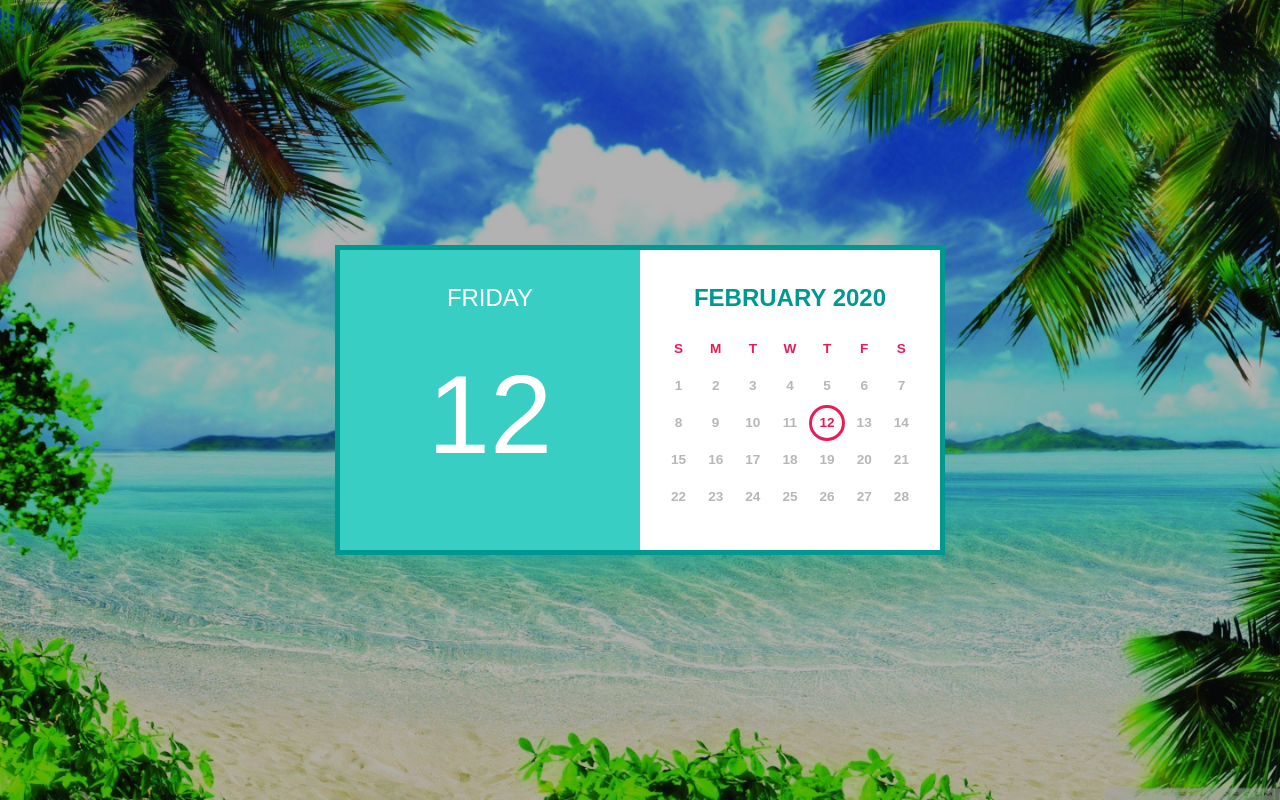
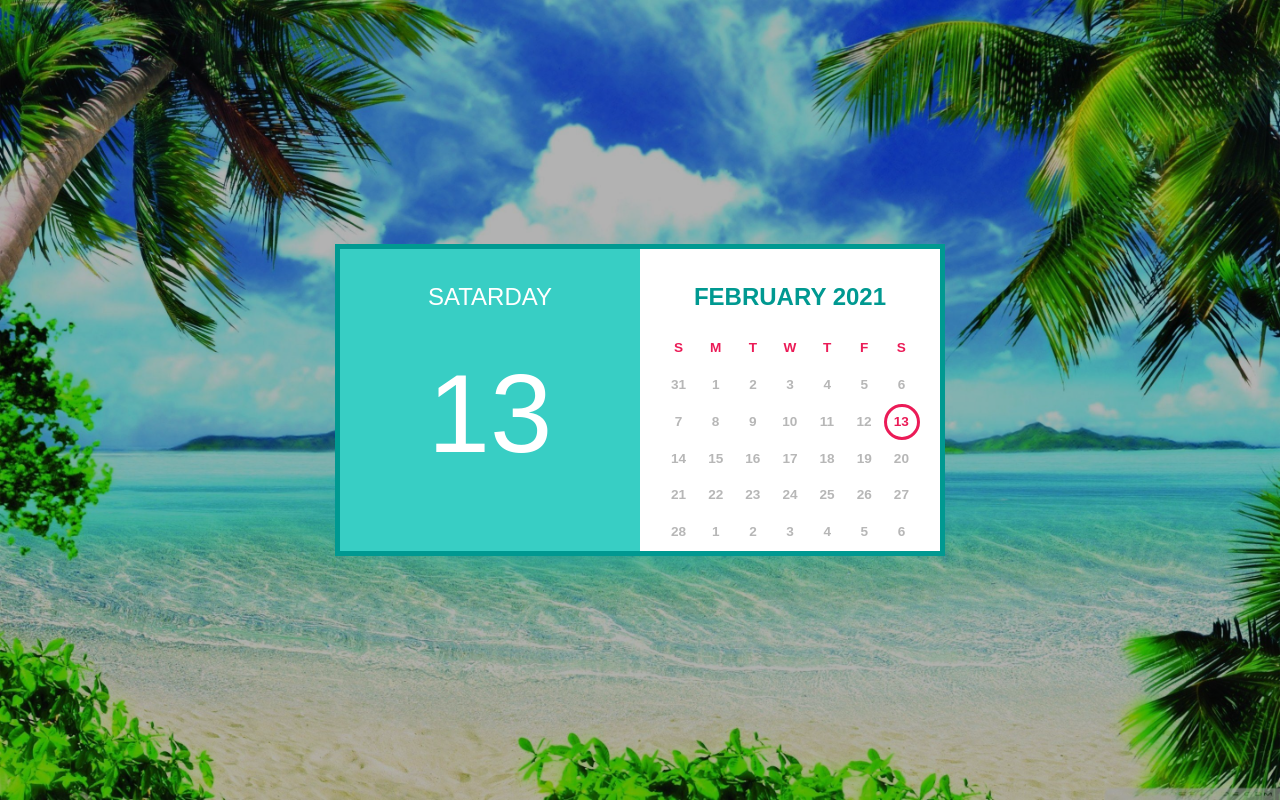
Before and after one commit to andrewsilent/FD2020-2-react-calendar, a React (Create React App) app: page / in a window 1280 px wide. Built offline with nearby package versions, Linux system fonts and the light colour scheme.

Commit message:
add basic calendar state

```diff
--- a/src/assets/css/style.css
+++ b/src/assets/css/style.css
@@ -28,8 +28,8 @@
   border: 5px solid #009991;
 }
 
-.single-day,
-.single-month {
+.selected-day,
+.selected-month {
   flex-grow: 1;
   min-height: 300px;
   min-width: 300px;
@@ -39,30 +39,52 @@
   align-items: center;
 }
 
-.single-day {
+.selected-day {
   text-transform: uppercase;
   background-color: #38cec4;
   color: #ffffff;
 }
 
-.single-day .day-of-week {
+.selected-day .day-of-week {
   font: 300 1.5rem/1.5 "Arial", sans-serif;
 }
 
-.single-day .day-of-week,
-.single-month .month {
+.selected-day .day-of-week,
+.selected-month .month,
+.selected-month .prev-month,
+.selected-month .next-month {
   margin-top: 30px;
   margin-bottom: 15px;
+  align-self: center;
 }
 
-.single-day .day {
+.selected-month .prev-month,
+.selected-month .next-month {
+  text-align: center;
+  align-self: center;
+  flex-grow: 1;
+  cursor: pointer;
+}
+
+.display-none {
+  display: none;
+}
+
+.selected-day .day {
   font: 400 7rem/1.5 "Arial", sans-serif;
 }
 
-.single-month .month {
+.selected-month .month-list {
+  display: flex;
+  width: 100%;
+}
+
+.selected-month .month {
   font: 700 1.5rem/1.5 "Arial", sans-serif;
   color: #009991;
   text-transform: uppercase;
+  text-align: center;
+  flex-grow: 1;
 }
 
 .day-of-week-list,
@@ -87,12 +109,21 @@
   text-align: center;
 }
 
-.day-list .day {
+.day-list .day span {
   color: #b7b7b7;
+  cursor: pointer;
+  transition: color 0.3s ease 0s;
+}
+
+.day-list .day span:hover {
+  color: #eb1b57;
+}
+
+.day-list .current-day span {
+  color: #eb1b57;
 }
 
 .day-list .current-day {
-  color: #eb1b57;
   position: relative;
 }
 
--- a/src/components/Calendar/index.jsx
+++ b/src/components/Calendar/index.jsx
@@ -1,13 +1,13 @@
 import React, { Component } from "react";
-import SingleDay from "../SingleDay";
-import SingleMonth from "../SingleMonth";
+import SelectedDate from "../SelectedDate";
+import SelectedMonth from "../SelectedMonth";
 
 class Calendar extends Component {
   render() {
     return (
       <div className="modal-calendar">
-        <SingleDay />
-        <SingleMonth />
+        <SelectedDate />
+        <SelectedMonth />
       </div>
     );
   }
--- /dev/null
+++ b/src/components/Day/index.jsx
@@ -0,0 +1,14 @@
+import React, { Component } from "react";
+
+class Day extends Component {
+  constructor(props) {
+    super(props);
+  }
+
+  render() {
+    const { date } = this.props;
+    return <>{date}</>;
+  }
+}
+
+export default Day;
--- a/src/components/DayList/index.jsx
+++ b/src/components/DayList/index.jsx
@@ -1,44 +1,60 @@
 import React, { Component } from "react";
+import Day from "../Day";
 
 class DayList extends Component {
+  // ***********************************************************************************************************
+  // Вся эта логика переедет в другое место (на верхний уровень), когда начну внедрять возможность выбора месяца
+  // ***********************************************************************************************************
+  getStart(someDate = new Date()) {
+    const local = new Date(someDate); // immutable local date
+    const day = new Date(local.setDate(1)); // first day of current month
+    return new Date(day.setDate(-day.getDay() + day.getDate())); // get sunday
+  }
+
+  getFinish(someDate = new Date()) {
+    const day = new Date(someDate);
+    const firstDayOfNextMonth = new Date(
+      new Date(day.setMonth(day.getMonth() + 1)).setDate(1)
+    );
+    return new Date(
+      firstDayOfNextMonth.setDate(
+        6 - firstDayOfNextMonth.getDay() + firstDayOfNextMonth.getDate()
+      )
+    ); // get saturday
+  }
+
+  monthArray(someDate = new Date()) {
+    const start = this.getStart(someDate);
+    const finish = this.getFinish(someDate);
+    const monthArray = [];
+    let day = start;
+    monthArray.push(this.getStart(someDate)); // some reason if i push 'start' or 'day', pushed element turns into next day, not start day
+    while (day < finish) {
+      monthArray.push(day);
+      day = new Date(day.setDate(day.getDate() + 1));
+    }
+    return monthArray;
+  }
+
+  getClassName(element) {
+    if (element.getDate() === new Date().getDate()) {
+      return `day current-day`;
+    }
+    return `day`;
+  }
+
   render() {
     return (
       <ul className="day-list">
-        <li className="day">1</li>
-        <li className="day">2</li>
-        <li className="day">3</li>
-        <li className="day">4</li>
-        <li className="day">5</li>
-        <li className="day">6</li>
-        <li className="day">7</li>
-        <li className="day">8</li>
-        <li className="day">9</li>
-        <li className="day">10</li>
-        <li className="day">11</li>
-        <li className="day current-day">12</li>
-        <li className="day">13</li>
-        <li className="day">14</li>
-        <li className="day">15</li>
-        <li className="day">16</li>
-        <li className="day">17</li>
-        <li className="day">18</li>
-        <li className="day">19</li>
-        <li className="day">20</li>
-        <li className="day">21</li>
-        <li className="day">22</li>
-        <li className="day">23</li>
-        <li className="day">24</li>
-        <li className="day">25</li>
-        <li className="day">26</li>
-        <li className="day">27</li>
-        <li className="day">28</li>
-        <li className="day next-month">1</li>
-        <li className="day next-month">2</li>
-        <li className="day next-month">3</li>
-        <li className="day next-month">4</li>
-        <li className="day next-month">5</li>
-        <li className="day next-month">6</li>
-        <li className="day next-month">7</li>
+        {this.monthArray().map((element) => {
+          return (
+            <li key={new Date(element).getTime()} className={this.getClassName(element)}>
+              <span>
+                <Day date={element.getDate()} />
+              </span>
+            </li>
+          );
+        })}
       </ul>
     );
   }
--- a/src/components/DayOfWeekList/index.jsx
+++ b/src/components/DayOfWeekList/index.jsx
@@ -1,16 +1,24 @@
 import React, { Component } from "react";
 
 class DayOfWeekList extends Component {
+  constructor(props) {
+    super(props);
+    this.state = {
+      dayOfWeekList: ["s", "m", "t", "w", "t", "f", "s"],
+    };
+  }
+
   render() {
+    const { dayOfWeekList } = this.state;
     return (
       <ul className="day-of-week-list">
-        <li className="day-of-week">S</li>
-        <li className="day-of-week">M</li>
-        <li className="day-of-week">T</li>
-        <li className="day-of-week">W</li>
-        <li className="day-of-week">T</li>
-        <li className="day-of-week">F</li>
-        <li className="day-of-week">S</li>
+        {dayOfWeekList.map((element, index) => {
+          return (
+            <li key={index} className="day-of-week">
+              {element}
+            </li>
+          );
+        })}
       </ul>
     );
   }
--- /dev/null
+++ b/src/components/MonthList/index.jsx
@@ -0,0 +1,39 @@
+import React, { Component } from "react";
+
+class MonthList extends Component {
+  constructor(props) {
+    super(props);
+    this.state = {
+      month: [
+        "January",
+        "February",
+        "March",
+        "April",
+        "May",
+        "June",
+        "July",
+        "August",
+        "September",
+        "October",
+        "November",
+        "December",
+      ],
+      date: new Date(),
+    };
+  }
+
+  render() {
+    const { month, date } = this.state;
+    return (
+      <div className="month-list">
+        <div className="prev-month display-none">prev</div>
+        <h2 className="month">
+          {month[date.getMonth()]} {date.getFullYear()}
+        </h2>
+        <div className="next-month display-none">next</div>
+      </div>
+    );
+  }
+}
+
+export default MonthList;
--- /dev/null
+++ b/src/components/SelectedDate/index.jsx
@@ -0,0 +1,12 @@
+import React, { Component } from "react";
+import SelectedDay from "../SelectedDay";
+
+class SelectedDate extends Component {
+  render() {
+    return (
+        <SelectedDay date={new Date()} />
+    );
+  }
+}
+
+export default SelectedDate;
--- /dev/null
+++ b/src/components/SelectedDay/index.jsx
@@ -0,0 +1,31 @@
+import React, { Component } from "react";
+
+class SelectedDay extends Component {
+  constructor(props) {
+    super(props);
+    this.state = {
+      dayOfWeekArray: [
+        "sunday",
+        "monday",
+        "tuesday",
+        "wednesday",
+        "thursday",
+        "friday",
+        "satarday",
+      ],
+    };
+  }
+
+  render() {
+    const { dayOfWeekArray } = this.state;
+    const { date } = this.props;
+    return (
+      <div className="selected-day">
+        <h2 className="day-of-week">{dayOfWeekArray[date.getDay()]}</h2>
+        <p className="day">{date.getDate()}</p>
+      </div>
+    );
+  }
+}
+
+export default SelectedDay;
--- a/src/components/SingleMonth/index.jsx
+++ b/src/components/SelectedMonth/index.jsx
@@ -1,12 +1,13 @@
 import React, { Component } from "react";
 import DayOfWeekList from "../DayOfWeekList";
 import DayList from "../DayList";
+import MonthList from "../MonthList";
 
-class SingleMonth extends Component {
+class SelectedMonth extends Component {
   render() {
     return (
-      <div className="single-month">
-        <h2 className="month">February 2020</h2>
+      <div className="selected-month">
+        <MonthList />
         <DayOfWeekList />
         <DayList />
       </div>
@@ -14,4 +15,4 @@ class SingleMonth extends Component {
   }
 }
 
-export default SingleMonth;
+export default SelectedMonth;
--- a/src/components/SingleDay/index.jsx
+++ /dev/null
@@ -1,14 +0,0 @@
-import React, { Component } from "react";
-
-class SingleDay extends Component {
-  render() {
-    return (
-      <div className="single-day">
-        <h2 className="day-of-week">Friday</h2>
-        <p className="day">12</p>
-      </div>
-    );
-  }
-}
-
-export default SingleDay;
```
